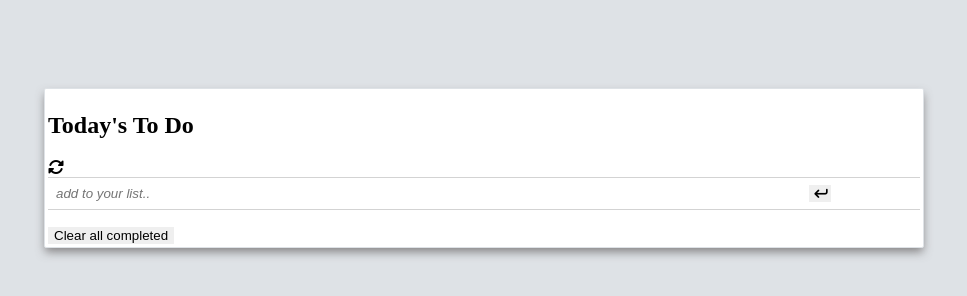
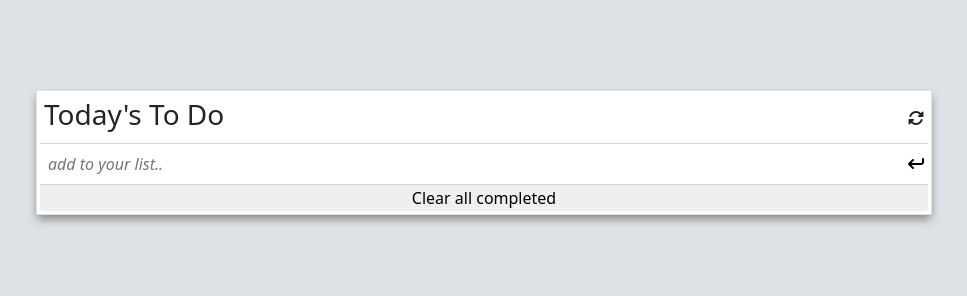
Before and after one commit to bronnie313/Todo-list, a website built with webpack: page dist/index.html in a window 1280 px wide. Shown: the whole page, without its empty margins (156-1123 px from the left). Built offline with nearby package versions, Linux system fonts and the light colour scheme.

Commit message:
rectify some issue

```diff
--- a/dist/index.html
+++ b/dist/index.html
@@ -4,24 +4,22 @@
     <meta charset="UTF-8">
     <meta http-equiv="X-UA-Compatible" content="IE=edge">
     <meta name="viewport" content="width=device-width, initial-scale=1.0">
-    <title>To Do List</title>
+    <title>To-Do List</title>
     <script src="https://kit.fontawesome.com/2649a194d9.js" crossorigin="anonymous"></script>
-    <!-- <link rel="stylesheet" href="style.css"> -->
+    <link href="https://cdn.jsdelivr.net/npm/bootstrap@5.0.2/dist/css/bootstrap.min.css" rel="stylesheet" integrity="sha384-EVSTQN3/azprG1Anm3QDgpJLIm9Nao0Yz1ztcQTwFspd3yD65VohhpuuCOmLASjC" crossorigin="anonymous">
 <script defer src="main.js"></script></head>
 <body>
     <section class="to-do">
-        <div class="title">
-            <h2>Today's To Do</h2>
+        <div class="d-flex justify-content-between align-items-center p-1 title">
+            <h3>Today's To Do</h3>
             <i class="fa-solid fa-rotate"></i>
         </div>
-        <form action="">
-            <input type="text" placeholder="add to your list..">
-            <button><i class="fa-solid fa-arrow-turn-down"></i></button>
+        <form id="form" action="" class="d-flex justify-content-between align-items-center">
+            <input id="task" type="text" placeholder="add to your list..">
+            <button id="enter"><i class="fa-solid fa-arrow-turn-down"></i></button>
         </form>
-        <ul id="items"></ul>
-        <button id="clear">Clear all completed</button>
+        <div id="items"></div>
+        <button id="clear" class="w-100">Clear all completed</button>
     </section>
-
-    <!-- <script src="index.js"></script> -->
 </body>
 </html>
```
Also changed, not shown: dist/main.js (+5 -49 lines).
